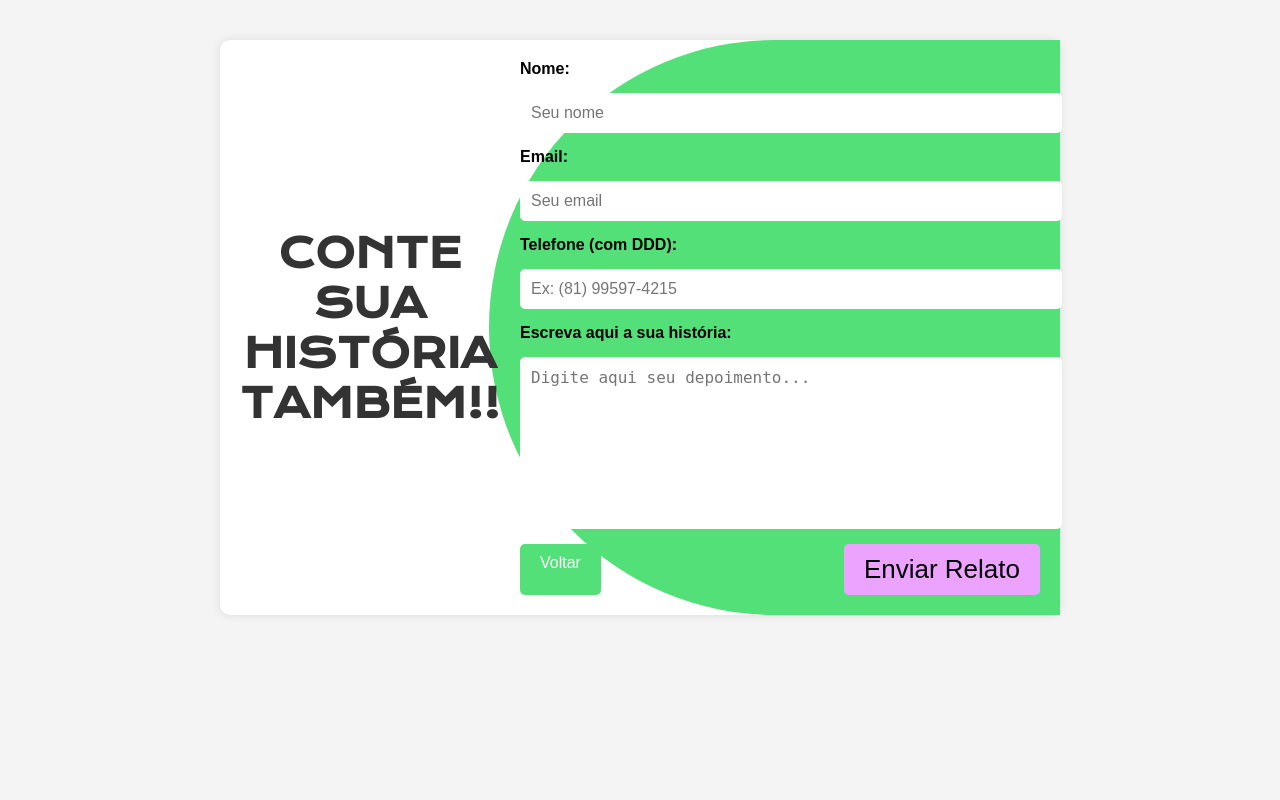
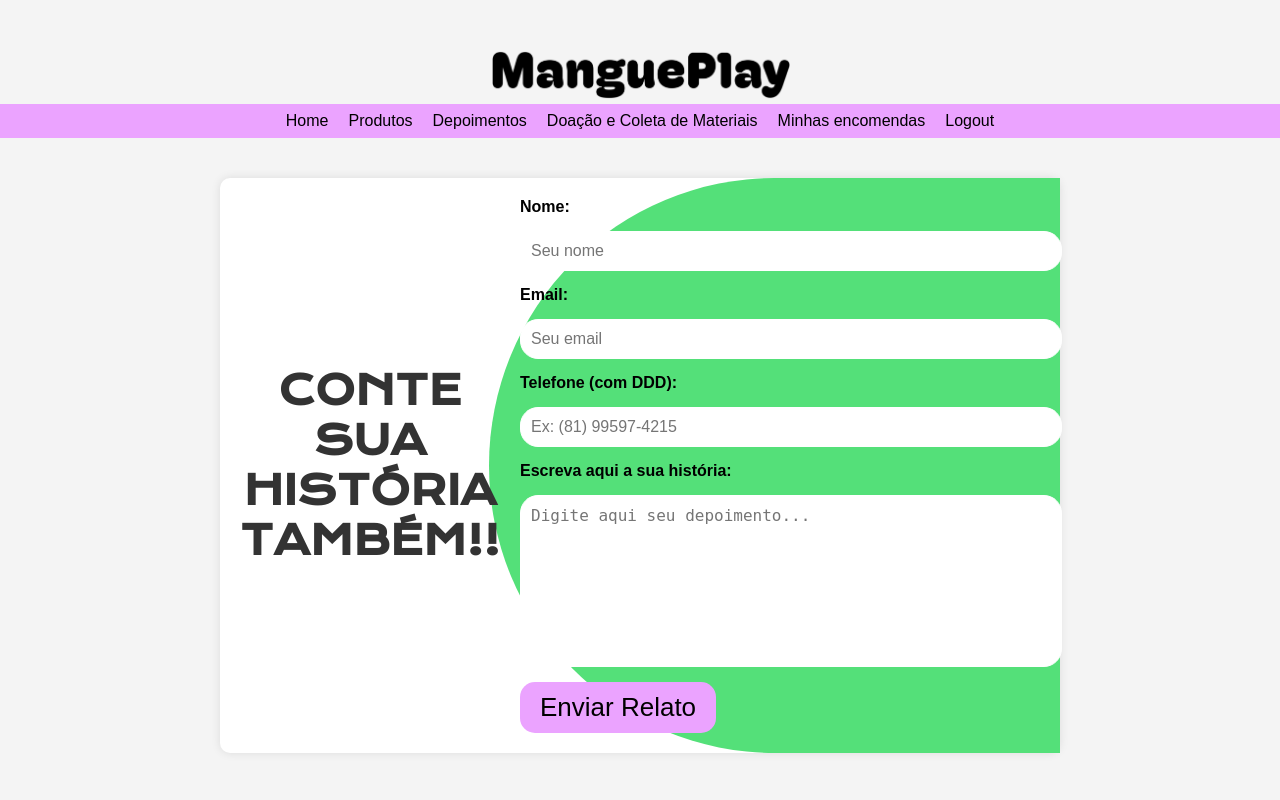
Before and after one commit to jpp000/mangue-play, a Django app: page /depoimentos/adicionar-depoimento/ in a window 1280 px wide. Run offline with Django 5.2, Linux system fonts and the light colour scheme; parts of the project's set-up code (start-up, migrations or seed data) failed here and were passed over; some web fonts are replaced.

Commit message:
depoimentos addc nav bar

```diff
--- a/manguePlay/depoimentos/templates/adicionar_depoimento.html
+++ b/manguePlay/depoimentos/templates/adicionar_depoimento.html
@@ -1,3 +1,4 @@
+{% load static %}
 <!DOCTYPE html>
 <html lang="pt-BR">
 <head>
@@ -58,7 +59,7 @@
             padding: 10px;
             font-size: 16px;
             border: 1px solid white;
-            border-radius: 5px;
+            border-radius: 18px;
             background-color: white;
         }
 
@@ -85,7 +86,7 @@
             background-color: #eba3ff;
             color: black;
             border: none;
-            border-radius: 5px;
+            border-radius: 15px;
             padding: 10px 20px;
             font-size: 16px;
             cursor: pointer;
@@ -98,20 +99,6 @@
             background-color: #c77ddb;
         }
 
-        .back-button {
-            background-color: #54e079;
-            text-decoration: none;
-            padding: 10px 20px;
-            color: white;
-            border-radius: 5px;
-            font-size: 16px;
-            display: inline-block;
-        }
-
-        .back-button:hover {
-            background-color: #51cf72;
-        }
-
         .green-section {
             background-color: #54e079;
             height: 100%;
@@ -122,6 +109,70 @@
             border-radius: 50% 0 0 50%; /* Bordas arredondadas somente do lado esquerdo */
             z-index: 0; /* Envia para trás */
         }
+        .navbar {
+            display: flex;
+            justify-content: center;
+            align-items: center;
+            background-color: #eba3ff;
+            padding: 5px 20px;
+            color: white;
+            z-index: 1000;
+            margin-top:-148px;
+    }
+
+    .navbar .logo {
+        font-size: 1.5rem;
+        font-weight: bold;
+    }
+
+    .nav-links {
+        list-style: none;
+        display: flex;
+        gap: 20px;
+        margin: 0;
+        padding: 0;
+    }
+
+    .nav-links li {
+        display: inline;
+    }
+
+    .nav-links a {
+        text-decoration: none;
+        color: black;
+        font-size: 1rem;
+        transition: color 0.3s;
+        line-height: 1.5;
+    }
+
+    .nav-links a:hover {
+        color: #00bcd4;
+    }
+    @media (max-width: 768px) {
+        .nav-links {
+            flex-direction: column;
+            display: none;
+            background-color: #333;
+            position: absolute;
+            top: 50px;
+            right: 20px;
+            border: 1px solid #444;
+        }
+
+        .nav-links.active {
+            display: flex;
+        }
+    }
+    .nome_logo{
+        width: 300px;
+        max-width: 500px;
+        margin: 45px auto;
+        display: flex;
+        text-align: center;
+        top: 0;
+        left: 0;
+        right: 0;
+      }
     </style>
     <script>
         function formatPhoneNumber(input) {
@@ -140,6 +191,20 @@
     </script>
 </head>
 <body>
+    <div>
+        <img src="{% static 'usuarios\img\ManguePlayNome png.png' %}" class="nome_logo" width="300px">
+    </div>
+    <br><br><br><br><br><br>
+    <nav class="navbar">
+        <ul class="nav-links">
+            <li><a href="{% url 'user_dashboard' %}">Home</a></li>
+            <li><a href="{% url 'visualizar_brinquedos' %}">Produtos</a></li>
+            <li><a href="{% url 'depoimentos' %}">Depoimentos</a></li>
+            <li><a href="{% url 'infolocal' %}">Doação e Coleta de Materiais</a></li>
+            <li><a href="{% url 'visualizar_encomendas' %}">Minhas encomendas</a></li>
+            <li><a href="{% url 'logout' %}">Logout</a></li>
+        </ul>
+    </nav>
     <div class="container">
         <div class="green-section"></div> <!-- Borda verde -->
         <div class="left">
@@ -162,7 +227,6 @@
                 <textarea id="texto" name="texto" placeholder="Digite aqui seu depoimento..." required></textarea>
 
                 <div class="button-group">
-                    <a href="{% url 'depoimentos' %}" class="back-button">Voltar</a>
                     <button type="submit">Enviar Relato</button>
                 </div>
             </form>
```
